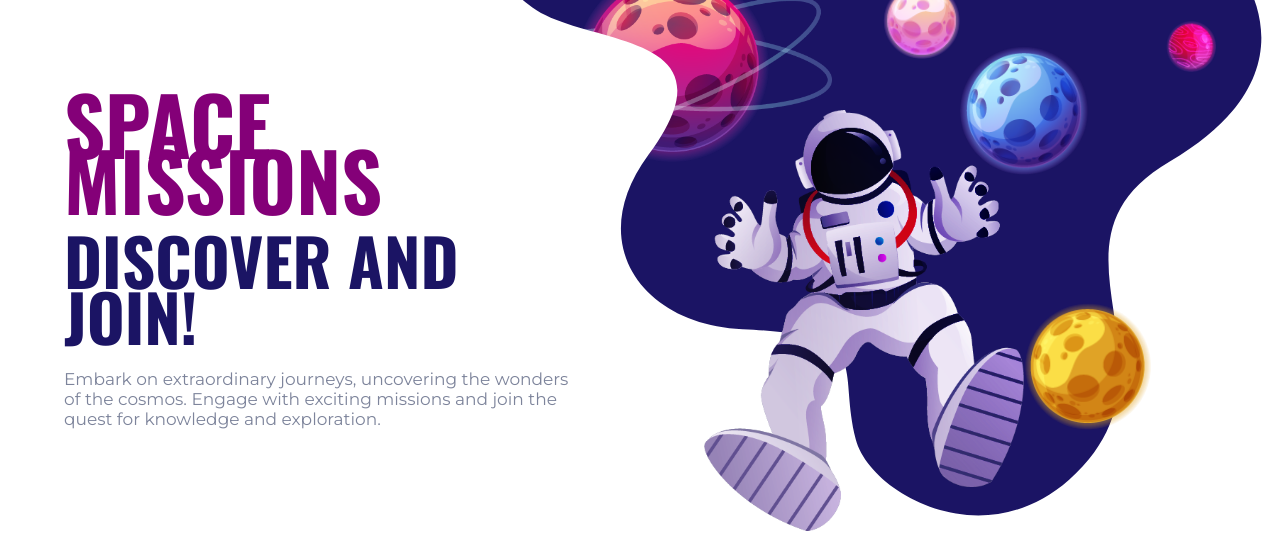
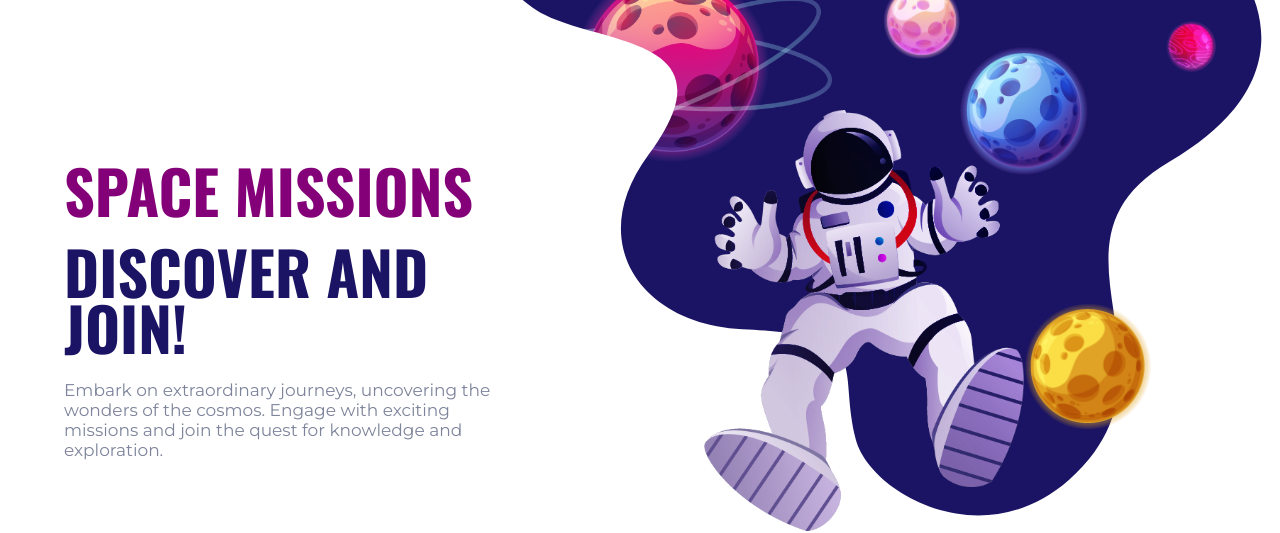
Before and after one commit to christianonoh/space-travel, a React (Create React App) app: page /missions in a window 1280 px wide. Shown: the part 144-677 px from the top of the page. Built offline with nearby package versions, Linux system fonts and the light colour scheme; no server answers.

Commit message:
refactor desktop version

```diff
--- a/src/App.scss
+++ b/src/App.scss
@@ -261,12 +261,13 @@ main {
   display: flex;
   flex-wrap: wrap;
   align-items: center;
-
+  padding: 0 5vw;
 
   #whitebg {
     position: absolute;
     z-index: 1;
     top: 0;
+    left: 0;
     width: 100%;
     object-fit: contain;
   }
@@ -317,8 +318,8 @@ main {
   }
 
   .mission-intro {
+    width: 40%;
     z-index: 1;
-    width: 40%;
     display: flex;
     flex-direction: column;
     justify-content: center;
@@ -326,7 +327,7 @@ main {
     h1 {
       font-family: 'Oswald', sans-serif;
       line-height: 7vh;
-      font-size: 8rem;
+      font-size: 6rem;
       font-weight: 800;
       text-transform: uppercase;
       color: $pink-color;
@@ -335,7 +336,6 @@ main {
 
     .purple-text {
       color: $purper-color;
-      font-size: 6.5rem;
     }
 
     p {
@@ -391,33 +391,6 @@ main {
   border-right: 1px solid grey;
   border-bottom: 1px solid grey;
   padding: 2vmin;
-}
-
-@media screen and (min-width: 768px) {
-  .landing-page {
-    .mission-intro {
-      position: absolute;
-      top: 20%;
-      margin-left: 5vw;
-      width: 40%;
-
-      h2 {
-        color: $pink-color;
-        font-family: 'Oswald', sans-serif;
-        font-size: calc(2rem + 3vw);
-        margin-bottom: 1vw;
-
-        span {
-          color: $purper-color;
-          text-transform: uppercase;
-        }
-      }
-
-      p {
-        color: $gray-color;
-      }
-    }
-  }
 }
 
 @media screen and (max-width: 767px) {
```
